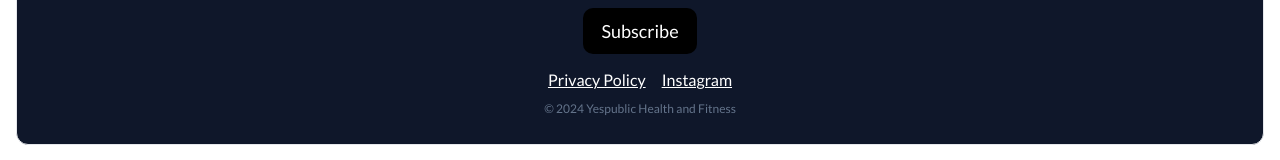
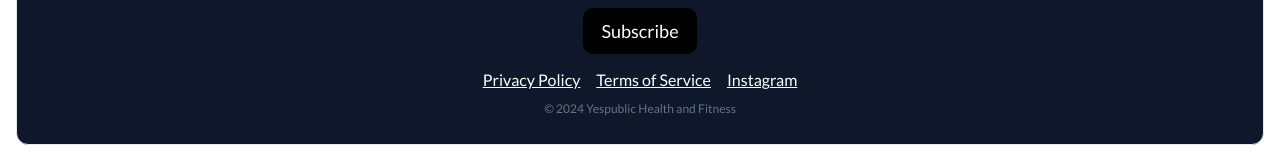
Before and after one commit to VibhuteAnjali/healthifyMe, a React (Vite) app in the folder yespublic-health/: page /terms in a window 1280 px wide. Shown: the part 432-592 px from the top of the page. Built offline with nearby package versions, Linux system fonts and the light colour scheme.

Commit message:
Update Footer.jsx

```diff
--- a/yespublic-health/src/components/Footer.jsx
+++ b/yespublic-health/src/components/Footer.jsx
@@ -13,6 +13,7 @@ export default function Footer() {
 				</div>
 				<div className="footer-links">
 					<a href="/privacy">Privacy Policy</a>
+                    <a href="/terms">Terms of Service</a>
 					<a href={content.subscribe.social.instagram} target="_blank" rel="noreferrer">Instagram</a>
 				</div>
 				<div className="copyright">© 2024 Yespublic Health and Fitness</div>
```
